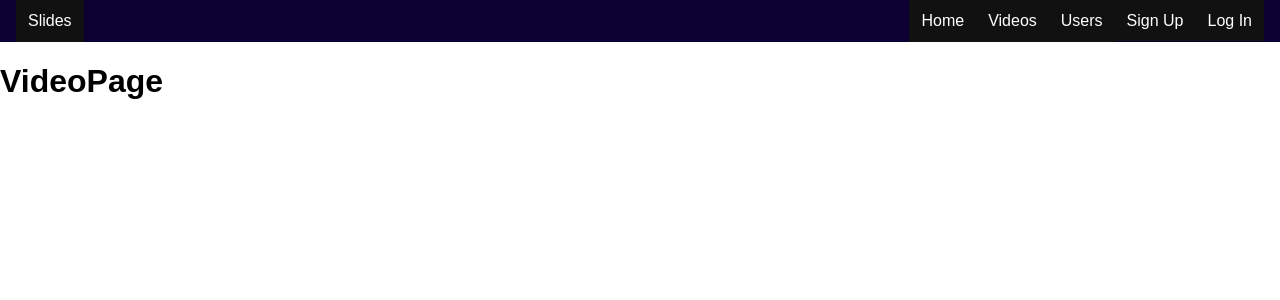
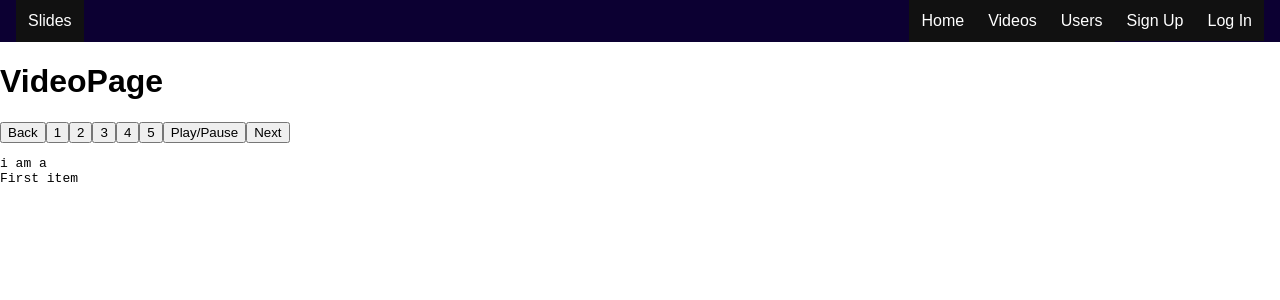
Before and after one commit to MostlyFocusedMike/slides-front, a React (Create React App) app: page /videos/1 in a window 1280 px wide. Shown: the top 300 px of the page. Built offline with nearby package versions, Linux system fonts and the light colour scheme; no server answers; what normalizr would draw is missing.

Commit message:
copy over files from r and d

```diff
--- /dev/null
+++ b/src/components/NavButtons.js
@@ -0,0 +1,44 @@
+import React from "react"
+import Data from "../data"
+
+class NavButtons extends React.Component {
+  back = () => {
+   const {time} = this.props
+   let places = Data.notes.map(note => note.time)
+   let currentSpot = places.find(place => time <= place)
+   currentSpot = currentSpot === undefined ? places[places.length - 1] : currentSpot
+   let currentIndex = places.indexOf(currentSpot)
+   return currentIndex === 0 ? 0 : places[currentIndex - 1]
+  }
+
+  next = () => {
+   const {time} = this.props
+   let places = Data.notes.map(note => note.time)
+   let currentSpot = places.find(place => time <= place)
+   currentSpot = currentSpot === undefined ? places[places.length - 1] : currentSpot
+   let currentIndex = places.indexOf(currentSpot)
+   return places[currentIndex + 1] || places[places.length - 1]
+  }
+
+  render() {
+    return (
+      <div className="nav-buttons">
+        <button data-time={this.back()} onClick={this.props.jumpTo}>Back</button>
+        {Data.notes
+          .map((note,idx) => (
+            <button
+              onClick={this.props.jumpTo}
+              data-time={note.time}
+              key={note.time}
+            >{idx + 1}
+            </button>
+          ))
+        }
+        <button onClick={this.props.playPause}>Play/Pause</button>
+        <button data-time={this.next()} onClick={this.props.jumpTo}>Next</button>
+      </div>
+    )
+  }
+}
+
+export default NavButtons
--- /dev/null
+++ b/src/components/Notes.js
@@ -0,0 +1,36 @@
+import React from "react"
+import Data from "../data"
+
+class Notes extends React.Component {
+
+  handleClick = () => {
+    this.props.jumpTo(10)
+  }
+
+  pickNote = () => {
+   const {time} = this.props
+   let obj = Data.notes.find(note => time <= note.time)
+   return obj ? obj : Data.notes[Data.notes.length -1]
+  }
+
+  displayNote = () => {
+    let note = this.pickNote()
+    if (note.type === "code") {
+      return <pre>{note.content}</pre>
+    } else if (note.type === "text") {
+      return <p>{note.content}</p>
+    } else {
+      return <img src={note.content} alt={note.alt} />
+    }
+  }
+
+  render() {
+    return (
+      <div>
+        {this.displayNote()}
+      </div>
+    )
+  }
+}
+
+export default Notes
--- /dev/null
+++ b/src/data.js
@@ -0,0 +1,11 @@
+let dbData = {
+   notes: [
+     {time: 0, type: "code", content: "i am a \nFirst item"},
+     {time: 3, type: "text", content: "i am text"},
+     {time: 5, type: "pic", content: "https://media.giphy.com/media/1wqYNiObsge7Jowizv/giphy.gif", alt: "gif"},
+     {time: 7, type: "code", content: "i am \nmore \n\tcode"},
+     {time: 9, type: "pic", content: "https://static.boredpanda.com/blog/wp-content/uploads/2018/04/5acb63d83493f__700-png.jpg", alt: "cat pic"}
+   ]
+ }
+
+export default dbData
--- a/src/pages/VideoPage.js
+++ b/src/pages/VideoPage.js
@@ -2,6 +2,8 @@ import React from 'react'
 import {connect} from 'react-redux'
 import {loadVideo} from '../store'
 import VideoShowPlayer from '../components/VideoShowPlayer'
+import Notes from '../components/Notes';
+import NavButtons from '../components/NavButtons';
 
 class VideoPage extends React.Component {
   state = {
@@ -67,6 +69,14 @@ class VideoPage extends React.Component {
       <div>
         <h1>VideoPage</h1>
         <VideoShowPlayer />
+        <NavButtons
+          jumpTo={this.jumpTo}
+          playPause={this.playPause}
+          time={this.state.time}
+        />
+        <Notes
+          time={this.state.time}
+        />
       </div>
     )
   }
```
